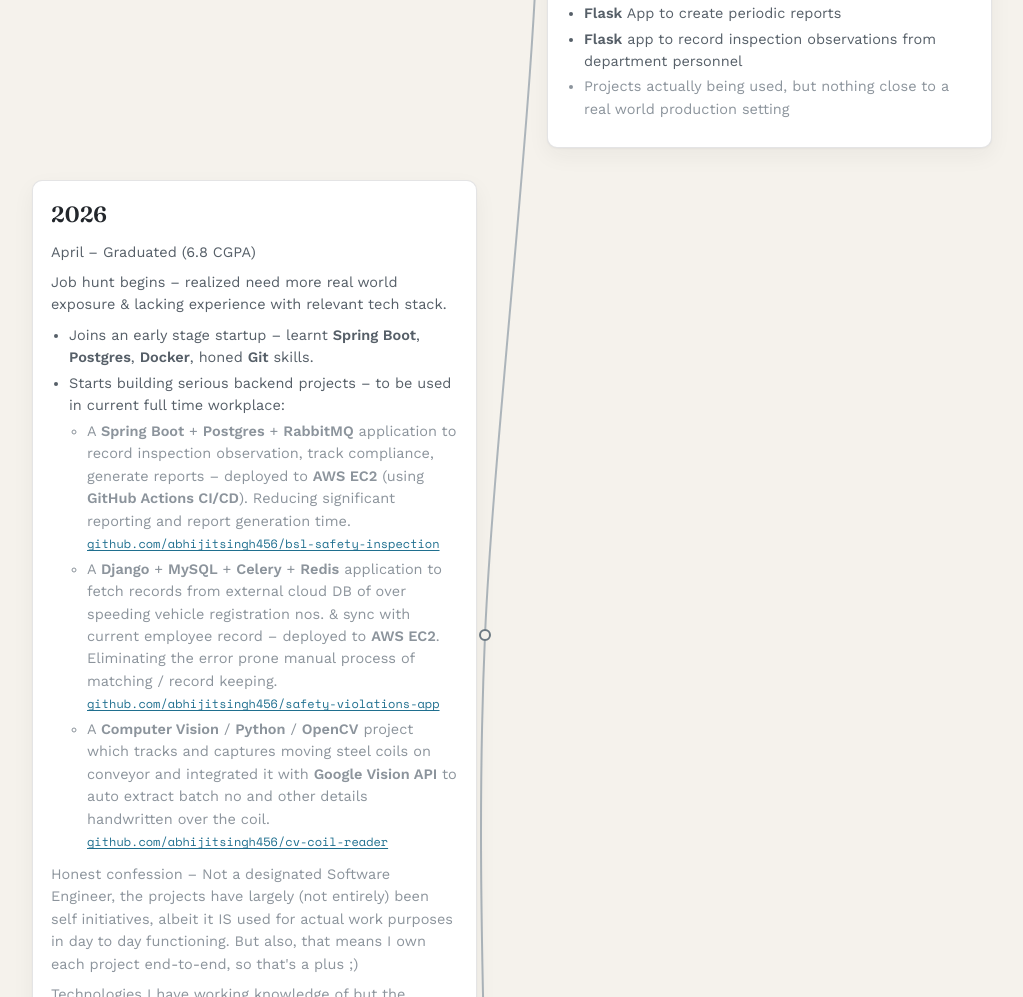
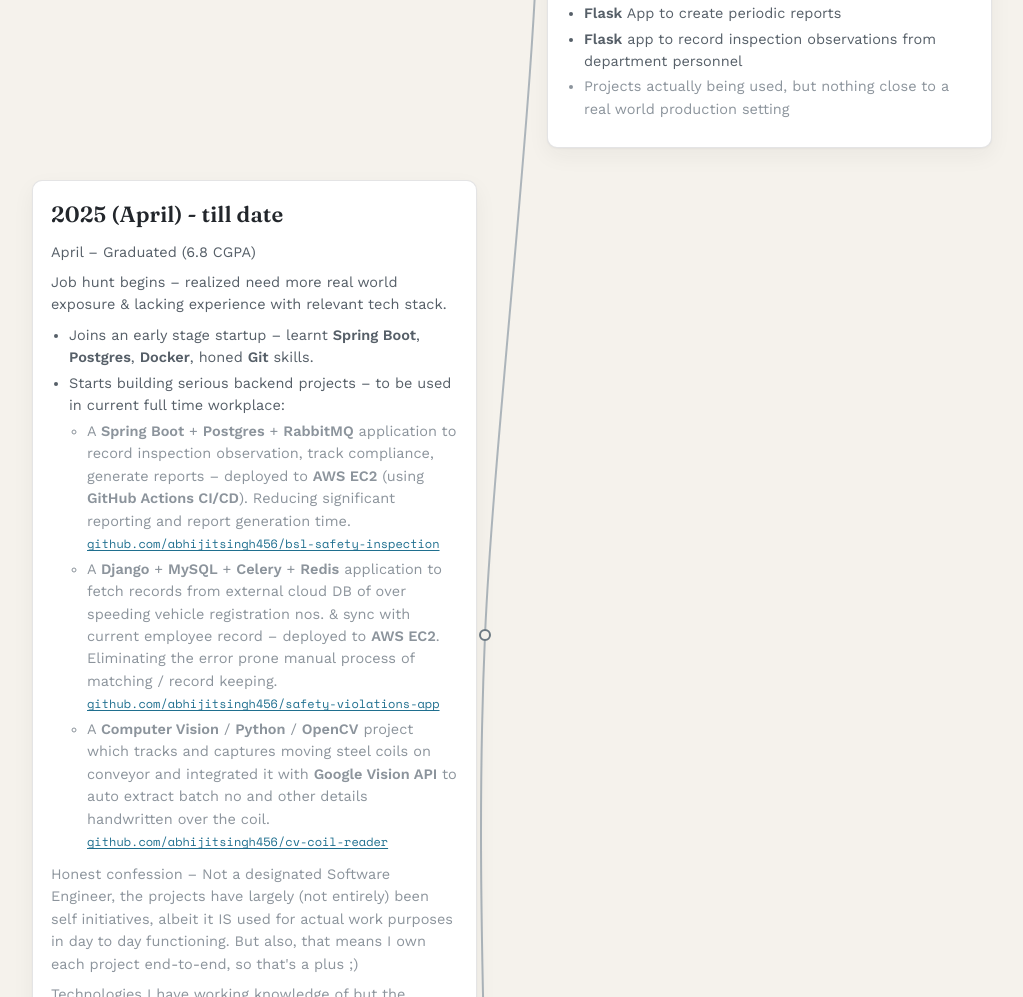
Before and after one commit to abhijitsingh456/abhijitsingh456.github.io, a plain HTML site: page index.html in a window 1280 px wide. Shown: the part 1561-2558 px from the top of the page, without its empty margins (128-1151 px from the left). Drawn offline with nearby package versions, Linux system fonts and the light colour scheme.

Commit message:
Update year in heading from 2026 to 2025 (April) - till date

```diff
--- a/index.html
+++ b/index.html
@@ -142,7 +142,7 @@
 
     <div class="row left">
       <div class="card">
-        <h2>2026</h2>
+        <h2>2025 (April) - till date</h2>
         <p>April – Graduated (6.8 CGPA)</p>
         <p>Job hunt begins – realized need more real world exposure &amp; lacking experience with relevant tech stack.</p>
         <ul>
```
